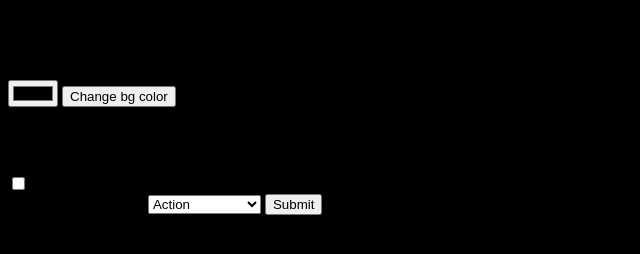
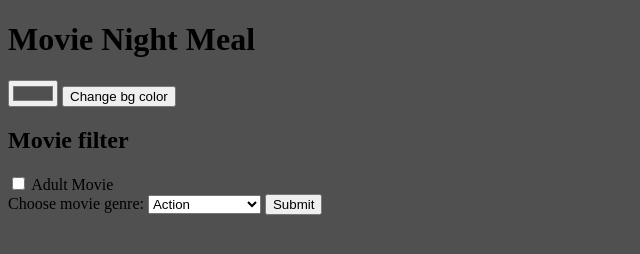
Before and after one commit to fac-32/Pro0930-movie-night-meal, a website: page frontend/index.html in a window 1280 px wide. Both pictures are taken after a click on the button "Change bg color". Shown: the whole page, without its empty margins (0-640 px from the left). Drawn offline with Linux system fonts and the light colour scheme.

Commit message:
feat: change db color using input in root. for now just one color.

```diff
--- a/frontend/colorPalette/colorPalette.js
+++ b/frontend/colorPalette/colorPalette.js
@@ -1,11 +1,22 @@
 const changeColorBtn = document.getElementById("change-color-btn");
 const colorInput = document.getElementById("color-input");
+const root = document.documentElement;
 
-const applyBgColor = (color) => {
-  document.body.style.backgroundColor = color;
-};
+if (changeColorBtn && colorInput) {
+  const getBackgroundColor = () =>
+    getComputedStyle(root).getPropertyValue("--bg-color").trim();
 
-//add listener for the change color button
-changeColorBtn.addEventListener("click", () => {
-  document.body.style.backgroundColor = colorInput.value;
-});
+  const setBackgroundColor = (color) => {
+    root.style.setProperty("--bg-color", color);
+  };
+
+  const initialColor = getBackgroundColor();
+  if (initialColor) {
+    colorInput.value = initialColor;
+  }
+
+  const applyBackgroundColor = () => setBackgroundColor(colorInput.value);
+
+  changeColorBtn.addEventListener("click", applyBackgroundColor);
+  colorInput.addEventListener("input", applyBackgroundColor);
+}
--- a/frontend/styles.css
+++ b/frontend/styles.css
@@ -7,7 +7,7 @@
 }
 
 body {
-    background-color: var(--bg-color);
+  background-color: var(--bg-color);
 }
 #moviesContainer {
   display: flex;
```
Also changed, not shown: frontend/colorPalette/colorPalette.html (+7 -7 lines), frontend/index.html (+0 -1 lines).
